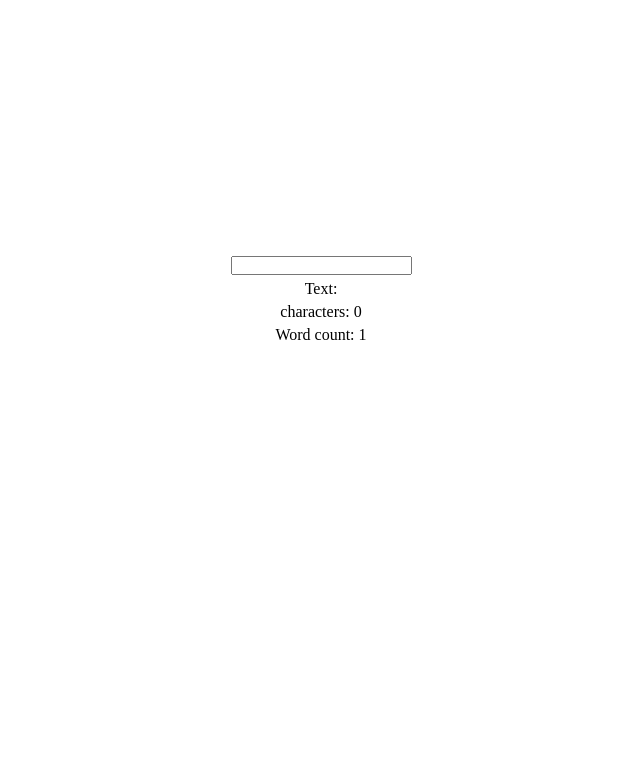
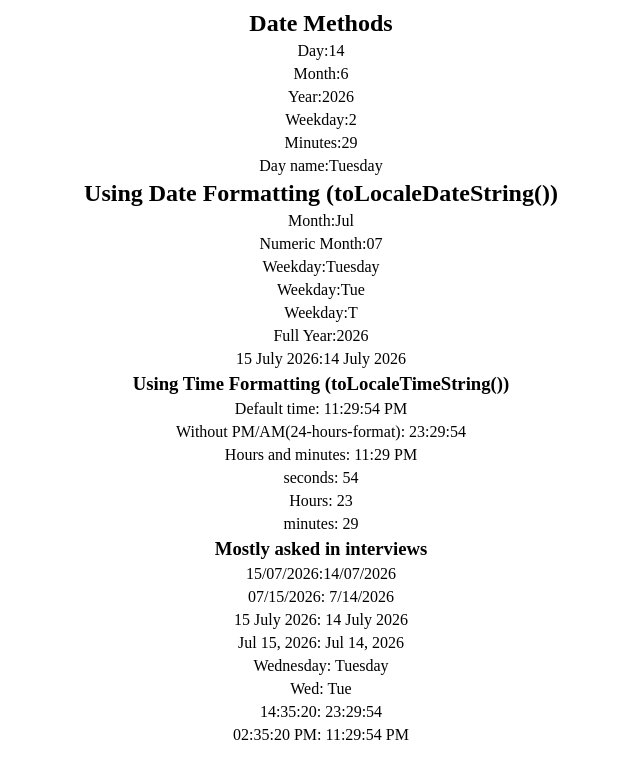
Before and after one commit to vibhanimbalkar97-star/react_basic_challenges, a React (Vite) app in the folder basic_challenges/: page / in a window 1280 px wide. Shown: the top 778 px of the page, without its empty margins (319-959 px from the left). Built offline with nearby package versions, Linux system fonts and the light colour scheme.

Commit message:
Date practice done

```diff
--- a/basic_challenges/src/App.jsx
+++ b/basic_challenges/src/App.jsx
@@ -6,6 +6,7 @@
 // import ToggleText from "./components/ToggleText"
 
 import CharacterCounter from "./components/CharacterCounter"
+import PracticeDate from "./components/DateMethods/PracticeDate"
 import WordCounter from "./components/WordCounter"
 
 
@@ -20,7 +21,8 @@ function App() {
     {/* <ThemeToggle /> */}
     {/* <ShowHidePassword /> */}
     {/* <CharacterCounter /> */}
-    <WordCounter />
+    {/* <WordCounter /> */}
+    <PracticeDate />
 
     </>
   )
--- /dev/null
+++ b/basic_challenges/src/components/DateMethods/PracticeDate.jsx
@@ -0,0 +1,181 @@
+import { useState } from "react";
+
+const PracticeDate = () => {
+  const [time] = useState(new Date());
+
+  const days = [
+    "Sunday",
+    "Monday",
+    "Tuesday",
+    "Wednesday",
+    "Thursday",
+    "Friday",
+    "Saturday",
+  ];
+
+  return (
+    <div
+      style={{
+        display: "flex",
+        alignItems: "center",
+        flexDirection: "column",
+        gap: 5,
+        paddingTop: "10px",
+        minHeight: "900px",
+      }}
+    >
+      <h2>Date Methods</h2>
+      <p>
+        Day:
+        {time.getDate()}
+      </p>
+      <p>
+        Month:
+        {time.getMonth()}
+      </p>
+      <p>
+        Year:
+        {time.getFullYear()}
+      </p>
+      <p>
+        Weekday:
+        {time.getDay()}
+      </p>
+      <p>
+        Minutes:
+        {time.getMinutes()}
+      </p>
+      <p>
+        {/* this is not a recommended way */}
+        Day name:
+        {days[time.getDay()]}
+      </p>
+
+      <h2>Using Date Formatting (toLocaleDateString())</h2>
+      <p>
+        Month:
+        {time.toLocaleDateString([], {
+          month: "short",
+        })}
+      </p>
+
+      <p>
+        Numeric Month:
+        {time.toLocaleDateString([], {
+          month: "2-digit",
+        })}
+      </p>
+
+      <p>
+        Weekday:
+        {time.toLocaleDateString([], {
+          weekday: "long",
+        })}
+      </p>
+      <p>
+        Weekday:
+        {time.toLocaleDateString([], {
+          weekday: "short",
+        })}
+      </p>
+      <p>
+        Weekday:
+        {time.toLocaleDateString([], {
+          weekday: "narrow",
+        })}
+      </p>
+      <p>
+        Full Year:
+        {time.toLocaleDateString([], {
+          year: "numeric",
+        })}
+      </p>
+      <p>
+        15 July 2026:
+        {time.toLocaleDateString("en-GB", {
+          day: "numeric",
+          month: "long",
+          year: "numeric",
+        })}
+      </p>
+
+      <h3>Using Time Formatting (toLocaleTimeString())</h3>
+      <p>Default time: {time.toLocaleTimeString()}</p>
+      <p>Without PM/AM(24-hours-format): {time.toLocaleTimeString("en-GB")}</p>
+      <p>
+        Hours and minutes:{" "}
+        {time.toLocaleTimeString([], {
+          hour: "2-digit",
+          minute: "2-digit",
+        })}
+      </p>
+      <p>
+        seconds:{" "}
+        {time.toLocaleTimeString([], {
+          second: "2-digit",
+        })}
+      </p>
+      <p>
+        Hours:{" "}
+        {time.toLocaleTimeString([], {
+          hour: "2-digit",
+          hour12: false,
+        })}
+      </p>
+      <p>
+        minutes:{" "}
+        {time.toLocaleTimeString([], {
+          minute: "2-digit",
+        })}
+      </p>
+      <h3>Mostly asked in interviews</h3>
+      <p>
+        15/07/2026:
+        {time.toLocaleDateString("en-GB")}
+      </p>
+      <p>07/15/2026: {time.toLocaleDateString("en-US")}</p>
+      <p>
+        15 July 2026:{" "}
+        {time.toLocaleDateString("en-GB", {
+          day: "2-digit",
+          month: "long",
+          year: "numeric",
+        })}
+      </p>
+      <p>
+        Jul 15, 2026:{" "}
+        {time.toLocaleDateString("en-US", {
+          month: "short",
+          day: "2-digit",
+          year: "numeric",
+        })}
+      </p>
+      <p>
+        Wednesday:{" "}
+        {time.toLocaleDateString([], {
+          weekday: "long",
+        })}
+      </p>
+      <p>
+        Wed:{" "}
+        {time.toLocaleDateString([], {
+          weekday: "short",
+        })}
+      </p>
+      <p>
+        14:35:20:{" "}
+        {time.toLocaleTimeString([], {
+          hour12: false,
+        })}
+      </p>
+      <p>
+        02:35:20 PM:{" "}
+        {time.toLocaleTimeString([], {
+          hour12: true,
+        })}
+      </p>
+    </div>
+  );
+};
+
+export default PracticeDate;
```
